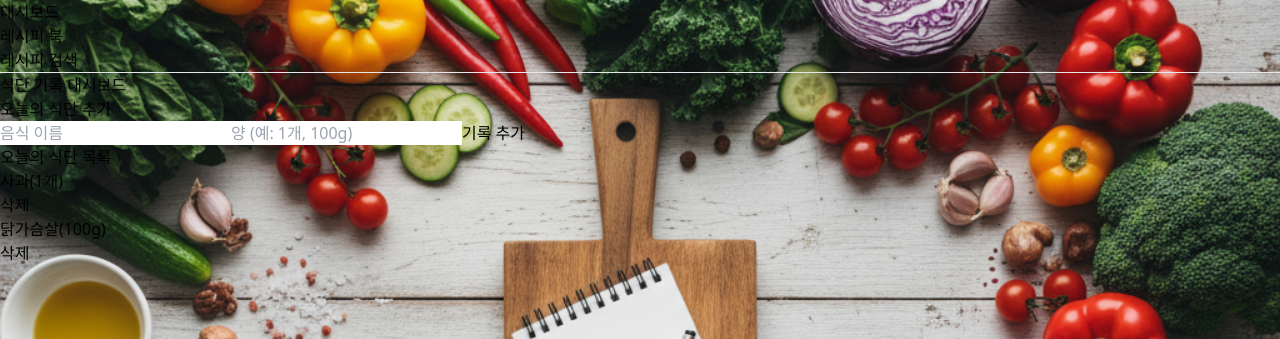
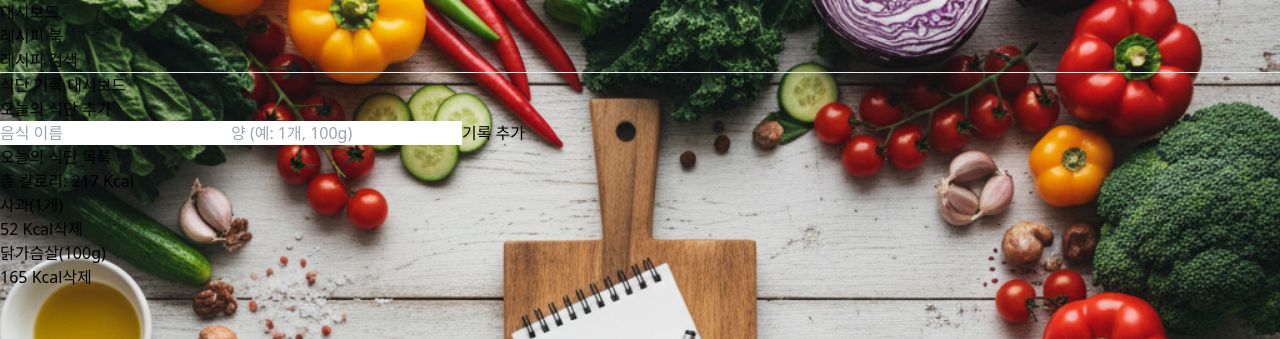
Before and after one commit to dlsgud513/ubuntu, a React (Vite) app in the folder src/: page / in a window 1280 px wide. Shown: the top 339 px of the page. Built offline with nearby package versions, Linux system fonts and the light colour scheme; no server answers.

Commit message:
Function: Automatically retrieves and adds calories from your diet dashboard using AI using Gemini CLI.

```diff
--- a/src/src/pages/Dashboard.jsx
+++ b/src/src/pages/Dashboard.jsx
@@ -1,26 +1,71 @@
 import React, { useState, useEffect } from 'react';
-// import { supabase } from '../supabaseClient'; // Supabase 설정이 완료되면 주석 해제
 
-// 임시 데이터
+const API_KEY = import.meta.env.VITE_GEMINI_API_KEY;
+const API_URL = `https://generativelanguage.googleapis.com/v1beta/models/gemini-1.5-flash-latest:generateContent?key=${API_KEY}`;
+
 const initialMeals = [
-  { id: 1, food_name: '사과', quantity: '1개', created_at: new Date().toISOString() },
-  { id: 2, food_name: '닭가슴살', quantity: '100g', created_at: new Date().toISOString() },
+  { id: 1, food_name: '사과', quantity: '1개', calories: 52, created_at: new Date().toISOString() },
+  { id: 2, food_name: '닭가슴살', quantity: '100g', calories: 165, created_at: new Date().toISOString() },
 ];
 
 const Dashboard = () => {
   const [meals, setMeals] = useState(initialMeals);
   const [foodName, setFoodName] = useState('');
   const [quantity, setQuantity] = useState('');
+  const [loading, setLoading] = useState(false);
+  const [totalCalories, setTotalCalories] = useState(0);
 
-  // useEffect(() => {
-  //   fetchMeals(); // Supabase 연동 후 실제 데이터 로드
-  // }, []);
+  useEffect(() => {
+    const sum = meals.reduce((acc, meal) => acc + (meal.calories || 0), 0);
+    setTotalCalories(sum);
+  }, [meals]);
 
-  // const fetchMeals = async () => {
-  //   const { data, error } = await supabase.from('meals').select('*');
-  //   if (error) console.error('Error fetching meals:', error);
-  //   else setMeals(data);
-  // };
+  const getCaloriesForFood = async (food) => {
+    if (!API_KEY || API_KEY === 'YOUR_GEMINI_API_KEY') {
+      console.warn('Gemini API 키가 .env 파일에 설정되지 않았습니다. 임시 딜레이 후 0을 반환합니다.');
+      await new Promise(resolve => setTimeout(resolve, 1500));
+      return 0;
+    }
+
+    setLoading(true);
+    try {
+      const prompt = `음식 '${food}'의 예상 칼로리(Kcal)를 다른 설명 없이 오직 숫자만으로 알려줘. 응답은 반드시 숫자만 포함해야 해.`;
+
+      console.log('Gemini API 요청 프롬프트:', prompt);
+
+      const res = await fetch(API_URL, {
+        method: 'POST',
+        headers: { 'Content-Type': 'application/json' },
+        body: JSON.stringify({ contents: [{ parts: [{ text: prompt }] }] }),
+      });
+
+      const data = await res.json();
+      console.log('Gemini API 전체 응답:', data);
+
+      if (!res.ok) {
+        console.error('API 요청 실패:', data);
+        throw new Error('API 요청 실패');
+      }
+
+      if (!data.candidates || !data.candidates[0].content || !data.candidates[0].content.parts || !data.candidates[0].content.parts[0].text) {
+        console.error('API 응답 형식이 예상과 다릅니다.', data);
+        return 0;
+      }
+
+      const text = data.candidates[0].content.parts[0].text;
+      console.log('API에서 추출된 텍스트:', text);
+
+      const calories = parseInt(text.trim().replace(/[^0-9]/g, ''), 10);
+      console.log('파싱된 칼로리:', calories);
+
+      return isNaN(calories) ? 0 : calories;
+    } catch (e) {
+      console.error('칼로리 계산 중 오류 발생:', e);
+      return 0;
+    } finally {
+      setLoading(false);
+    }
+  };
 
   const handleAddMeal = async (e) => {
     e.preventDefault();
@@ -28,37 +73,26 @@ const Dashboard = () => {
       alert('음식 이름과 양을 모두 입력해주세요.');
       return;
     }
-    const newMeal = { food_name: foodName, quantity };
 
-    // Supabase 연동 후 아래 코드로 교체
-    const newMealWithId = { ...newMeal, id: meals.length + 1, created_at: new Date().toISOString() };
+    const calories = await getCaloriesForFood(`${foodName} ${quantity}`);
+
+    const newMeal = { food_name: foodName, quantity, calories };
+    const newMealWithId = { ...newMeal, id: Date.now(), created_at: new Date().toISOString() };
     setMeals([...meals, newMealWithId]);
-
-    // const { data, error } = await supabase.from('meals').insert([newMeal]).select();
-    // if (error) {
-    //   console.error('Error adding meal:', error);
-    // } else if (data) {
-    //   setMeals([...meals, data[0]]);
-    // }
 
     setFoodName('');
     setQuantity('');
   };
 
   const handleDeleteMeal = async (id) => {
-    // Supabase 연동 후 아래 코드로 교체
     setMeals(meals.filter(meal => meal.id !== id));
-
-    // const { error } = await supabase.from('meals').delete().eq('id', id);
-    // if (error) console.error('Error deleting meal:', error);
-    // else setMeals(meals.filter(meal => meal.id !== id));
   };
 
   return (
     <div className="p-4 max-w-2xl mx-auto">
-      <h1 className="text-3xl font-bold mb-6">식단 기록 대시보드</h1>
+      <h1 className="text-3xl font-bold mb-6 text-white">식단 기록 대시보드</h1>
 
-      <div className="bg-white shadow-md rounded-lg p-6 mb-6">
+      <div className="bg-white/80 backdrop-blur-sm shadow-md rounded-lg p-6 mb-6">
         <h2 className="text-xl font-semibold mb-4">오늘의 식단 추가</h2>
         <form onSubmit={handleAddMeal} className="flex flex-col sm:flex-row gap-4">
           <input
@@ -75,26 +109,41 @@ const Dashboard = () => {
             onChange={(e) => setQuantity(e.target.value)}
             className="flex-grow p-2 border rounded-md"
           />
-          <button type="submit" className="bg-blue-500 text-white px-4 py-2 rounded-md hover:bg-blue-600">
-            기록 추가
+          <button type="submit" disabled={loading} className="bg-blue-500 text-white px-4 py-2 rounded-md hover:bg-blue-600 disabled:bg-gray-400 w-28">
+            {loading ? '분석 중...' : '기록 추가'}
           </button>
         </form>
       </div>
 
-      <div className="bg-white shadow-md rounded-lg p-6">
-        <h2 className="text-xl font-semibold mb-4">오늘의 식단 목록</h2>
+      <div className="bg-white/80 backdrop-blur-sm shadow-md rounded-lg p-6">
+        <div className="flex justify-between items-center mb-4">
+          <h2 className="text-xl font-semibold">오늘의 식단 목록</h2>
+          <div className="text-lg font-bold flex items-center gap-x-3">
+            <span>총 칼로리: <span className="text-blue-600">{totalCalories}</span> Kcal</span>
+            {loading && (
+              <div className="w-28 h-6 bg-blue-100 rounded-lg flex items-center justify-center overflow-hidden">
+                <div className="w-full h-full bg-blue-200 animate-pulse flex items-center justify-center">
+                  <span className="text-xs font-semibold text-blue-700">계산 중...</span>
+                </div>
+              </div>
+            )}
+          </div>
+        </div>
         <ul className="space-y-3">
           {meals.map(meal => (
-            <li key={meal.id} className="flex justify-between items-center p-3 bg-gray-50 rounded-md">
+            <li key={meal.id} className="flex justify-between items-center p-3 bg-gray-50/80 rounded-md">
               <div>
                 <span className="font-medium">{meal.food_name}</span>
                 <span className="text-gray-600 ml-2">({meal.quantity})</span>
               </div>
-              <button
-                onClick={() => handleDeleteMeal(meal.id)}
-                className="text-red-500 hover:text-red-700">
-                삭제
-              </button>
+              <div className="flex items-center">
+                <span className="text-gray-800 font-semibold mr-4">{meal.calories} Kcal</span>
+                <button
+                  onClick={() => handleDeleteMeal(meal.id)}
+                  className="text-red-500 hover:text-red-700">
+                  삭제
+                </button>
+              </div>
             </li>
           ))}
         </ul>
```
